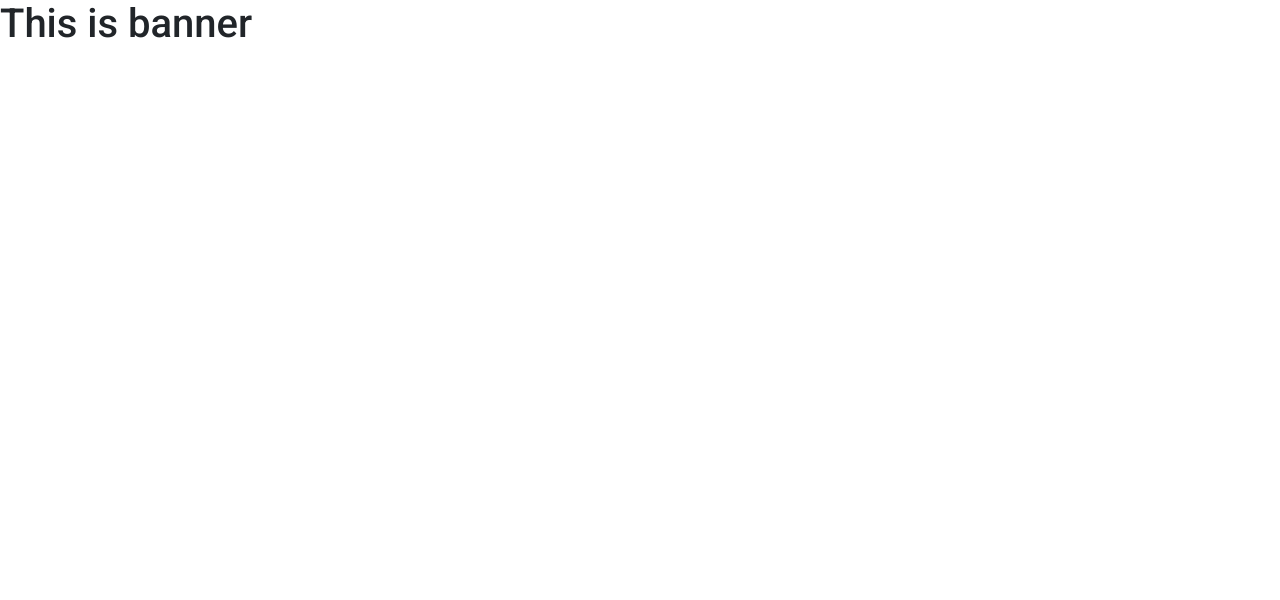
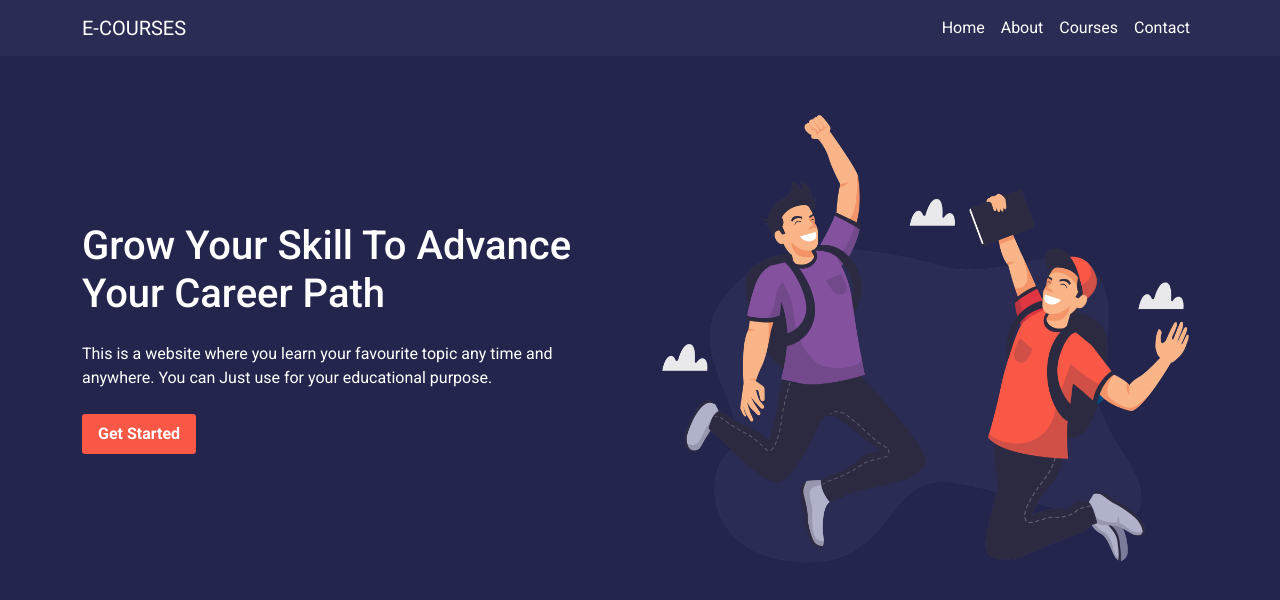
Before and after one commit to fazlerabbytalukder/e-courses, a React (Create React App) app: page / in a window 1280 px wide. Shown: the top 600 px of the page. Built offline with nearby package versions, Linux system fonts and the light colour scheme.

Commit message:
navbar and banner complete

```diff
--- a/public/index.html
+++ b/public/index.html
@@ -15,6 +15,7 @@
   <link
     href="https://fonts.googleapis.com/css2?family=Poppins:wght@300;400;500;600&family=Roboto:wght@400;500;700;900&display=swap"
     rel="stylesheet">
+    <link rel="stylesheet" href="https://cdnjs.cloudflare.com/ajax/libs/font-awesome/6.1.0/css/all.min.css" integrity="sha512-10/jx2EXwxxWqCLX/hHth/vu2KY3jCF70dCQB8TSgNjbCVAC/8vai53GfMDrO2Emgwccf2pJqxct9ehpzG+MTw==" crossorigin="anonymous" referrerpolicy="no-referrer" />
   <!--
       manifest.json provides metadata used when your web app is installed on a
       user's mobile device or desktop. See https://developers.google.com/web/fundamentals/web-app-manifest/
--- a/src/components/Banner/Banner.css
+++ b/src/components/Banner/Banner.css
@@ -0,0 +1,13 @@
+.button1{
+    border: none;
+    padding: 0.5rem 1rem;
+    background-color: #F95847;
+    color: white;
+    font-weight: bold;
+    border-radius: .2rem;
+}
+
+.button1:hover{
+    background-color: transparent;
+    border: 1px solid #F95847;
+}
--- a/src/components/Banner/Banner.js
+++ b/src/components/Banner/Banner.js
@@ -1,10 +1,20 @@
 import React from 'react';
 import './Banner.css';
+import bannerImg from '../../Images/e-courses1.png';
 
 const Banner = () => {
     return (
-        <div>
-            <h1>This is banner</h1>
+        <div className='container'>
+            <div className="row d-flex justify-content-center align-items-center">
+                <div className="col-md-6">
+                    <h1>Grow Your Skill To Advance Your Career Path</h1>
+                    <p className='my-4'>This is a website where you learn your favourite topic any time and anywhere. You can Just use for your educational purpose.</p>
+                    <button className='button1'>Get Started</button>
+                </div>
+                <div className="col-md-6">
+                    <img className='img-fluid' src={bannerImg} alt="" />
+                </div>
+            </div>
         </div>
     );
 };
--- a/src/components/Home/Home.js
+++ b/src/components/Home/Home.js
@@ -1,10 +1,12 @@
 import React from 'react';
 import Banner from '../Banner/Banner';
+import Navbar from '../Navbar/Navbar';
 import './Home.css';
 
 const Home = () => {
     return (
-        <div>
+        <div id='home'>
+            <Navbar></Navbar>
             <Banner></Banner>
         </div>
     );
--- a/src/components/Navbar/Navbar.css
+++ b/src/components/Navbar/Navbar.css
@@ -0,0 +1,7 @@
+.nav-design{
+    background-color: #2A2C53;
+}
+
+.collapse-button-design{
+    color: white;
+}
--- a/src/components/Navbar/Navbar.js
+++ b/src/components/Navbar/Navbar.js
@@ -3,8 +3,31 @@ import './Navbar.css';
 
 const Navbar = () => {
     return (
-        <div>
-            <h1>this is navber</h1>
+        <div className='mb-5'>
+            <nav class="navbar navbar-expand-lg navbar-light nav-design">
+                <div class="container">
+                    <a class="navbar-brand text-white" href="#home">E-COURSES</a>
+                    <button class="navbar-toggler text-white" type="button" data-bs-toggle="collapse" data-bs-target="#navbarSupportedContent" aria-controls="navbarSupportedContent" aria-expanded="false" aria-label="Toggle navigation">
+                        <span class="navbar-toggler-icon collapse-button-design"></span>
+                    </button>
+                    <div class="collapse navbar-collapse" id="navbarSupportedContent">
+                        <ul class="navbar-nav ms-auto mb-2 mb-lg-0">
+                            <li class="nav-item">
+                                <a class="nav-link text-white" aria-current="page" href="#home">Home</a>
+                            </li>
+                            <li class="nav-item">
+                                <a class="nav-link text-white" aria-current="page" href="#about">About</a>
+                            </li>
+                            <li class="nav-item">
+                                <a class="nav-link text-white" aria-current="page" href="#courses">Courses</a>
+                            </li>
+                            <li class="nav-item">
+                                <a class="nav-link text-white" aria-current="page" href="#contact">Contact</a>
+                            </li>
+                        </ul>
+                    </div>
+                </div>
+            </nav>
         </div>
     );
 };
--- a/src/index.css
+++ b/src/index.css
@@ -6,6 +6,8 @@ body {
   -webkit-font-smoothing: antialiased;
   -moz-osx-font-smoothing: grayscale;
   font-family: 'Roboto', sans-serif;
+  background-color: #23254D;
+  color: white;
 }
 
 code {
```
Also changed, not shown: src/Images/e-courses1.png (added).
